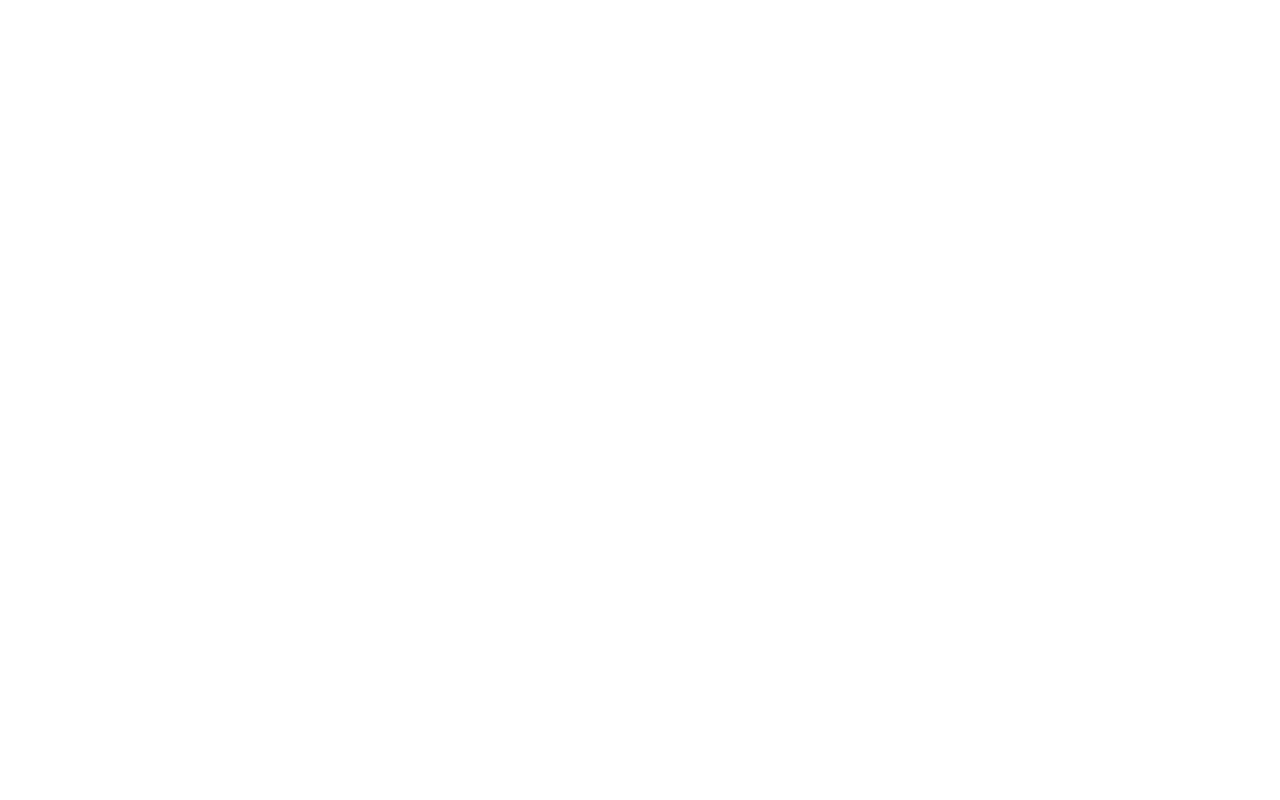
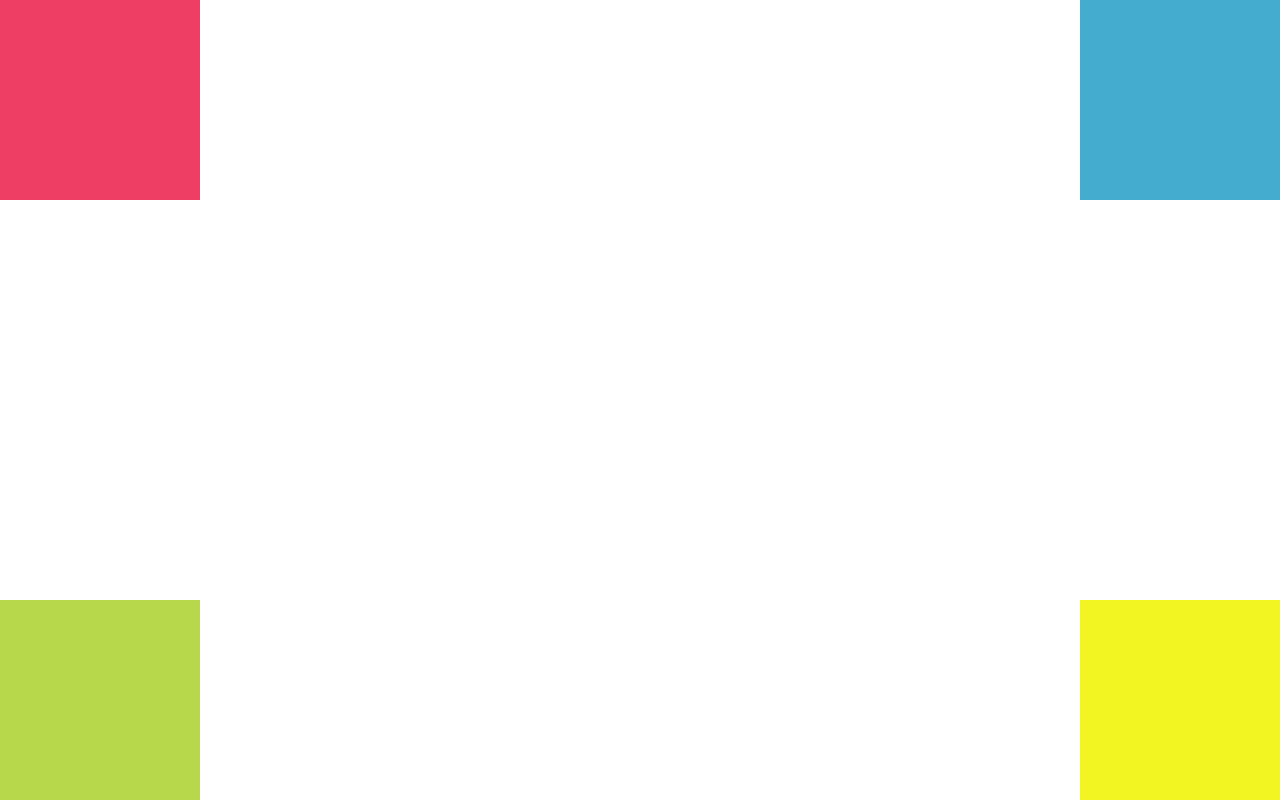
Before and after one commit to sonitaforever/positioning, a plain HTML site: page parte5/index.html in a window 1280 px wide. Drawn offline with Linux system fonts and the light colour scheme.

Commit message:
Parte Final Positioning

```diff
--- a/parte1/css/main.css
+++ b/parte1/css/main.css
@@ -1 +1,24 @@
 /* Pon tu código css aqui */
+body {
+	margin: 0;
+	padding: 0;
+}
+
+.box {
+	width: 200px;
+	height: 200px;
+	position: static;
+}
+
+.rosado {
+	background-color: #ee3e64;
+
+}
+
+.celeste {
+	background-color: #44accf;
+}
+
+.verde {
+	background-color: #b7d84b;
+}
--- a/parte2/css/main.css
+++ b/parte2/css/main.css
@@ -1 +1,23 @@
 /* Pon tu código css aqui */
+body {
+	margin: 0;
+	padding: 0;
+}
+
+.box {
+	width: 200px;
+	height: 200px;
+	position: relative;
+}
+
+.rosado {
+	background-color: #ee3e64;
+}
+
+.celeste {
+	background-color: #44accf;
+}
+
+.verde {
+	background-color: #b7d84b;
+}
--- a/parte3/css/main.css
+++ b/parte3/css/main.css
@@ -1 +1,24 @@
 /* Pon tu código css aqui */
+body {
+	margin: 0;
+	padding: 0;
+}
+
+.box {
+	width: 200px;
+	height: 200px;
+	position: relative;
+}
+
+.rosado {
+	background-color: #ee3e64;
+}
+
+.celeste {
+	background-color: #44accf;
+	left: 200px;
+}
+
+.verde {
+	background-color: #b7d84b;
+}
--- a/parte4/css/main.css
+++ b/parte4/css/main.css
@@ -1 +1,24 @@
 /* Pon tu código css aqui */
+body {
+	margin: 0;
+	padding: 0;
+}
+
+.box {
+	width: 200px;
+	height: 200px;
+	position: relative;
+}
+
+.rosado {
+	background-color: #ee3e64;
+}
+
+.celeste {
+	background-color: #44accf;
+	left: 200px;
+}
+
+.verde {
+	background-color: #b7d84b;
+}
--- a/parte5/css/main.css
+++ b/parte5/css/main.css
@@ -1 +1,35 @@
 /* Pon tu código css aqui */
+body {
+	margin: 0;
+	padding: 0;
+}
+
+.box {
+	width: 200px;
+	height: 200px;
+	position: absolute;
+}
+
+.rosado {
+	background-color: #ee3e64;
+	left: 0;
+	top: 0;
+}
+
+.celeste {
+	background-color: #44accf;
+	right: 0;
+	top: 0;
+}
+
+.verde {
+	background-color: #b7d84b;
+	left: 0;
+	bottom: 0;
+}
+
+.amarillo {
+	background-color: #F3F523;
+	right: 0;
+	bottom: 0;
+}
--- a/parte5/index.html
+++ b/parte5/index.html
@@ -2,10 +2,17 @@
 <html lang="en">
 <head>
 	<meta charset="UTF-8">
-	<title>Document</title>
+	<title>Positioning 5</title>
 	<!-- Pon tu codigo aqui -->
+	<link rel="stylesheet" type="text/css" href="css/main.css">
 </head>
 <body>
 	<!-- Pon tu codigo aqui -->
+<div class="contenedor">
+	<div class="box rosado"></div>
+	<div class="box celeste"></div>
+	<div class="box verde"></div>
+	<div class="box amarillo"></div>
+</div>
 </body>
 </html>
--- a/parte6/css/main.css
+++ b/parte6/css/main.css
@@ -1 +1,34 @@
 /* Pon tu código css aqui */
+body {
+	margin: 0;
+	padding: 0;
+}
+
+.box {
+	width: 200px;
+	height: 200px;
+}
+
+.rosado {
+	background-color: #ee3e64;
+	left: 0px;
+	top: 0px;
+}
+
+.celeste {
+	background-color: #44accf;
+	position: absolute;
+	left: 200px;
+}
+
+.verde {
+	background-color: #b7d84b;
+	left: 0px;
+	bottom: 0px;
+}
+
+.amarillo {
+	background-color: #F3F523;
+	right: 0px;
+	bottom: 0px;
+}
```
Also changed, not shown: index.html (added, +19 -0 lines), parte1/index.html (+7 -1 lines), parte2/index.html (+8 -1 lines), parte3/index.html (+7 -1 lines), parte4/index.html (+8 -1 lines), parte6/index.html (+9 -1 lines).
